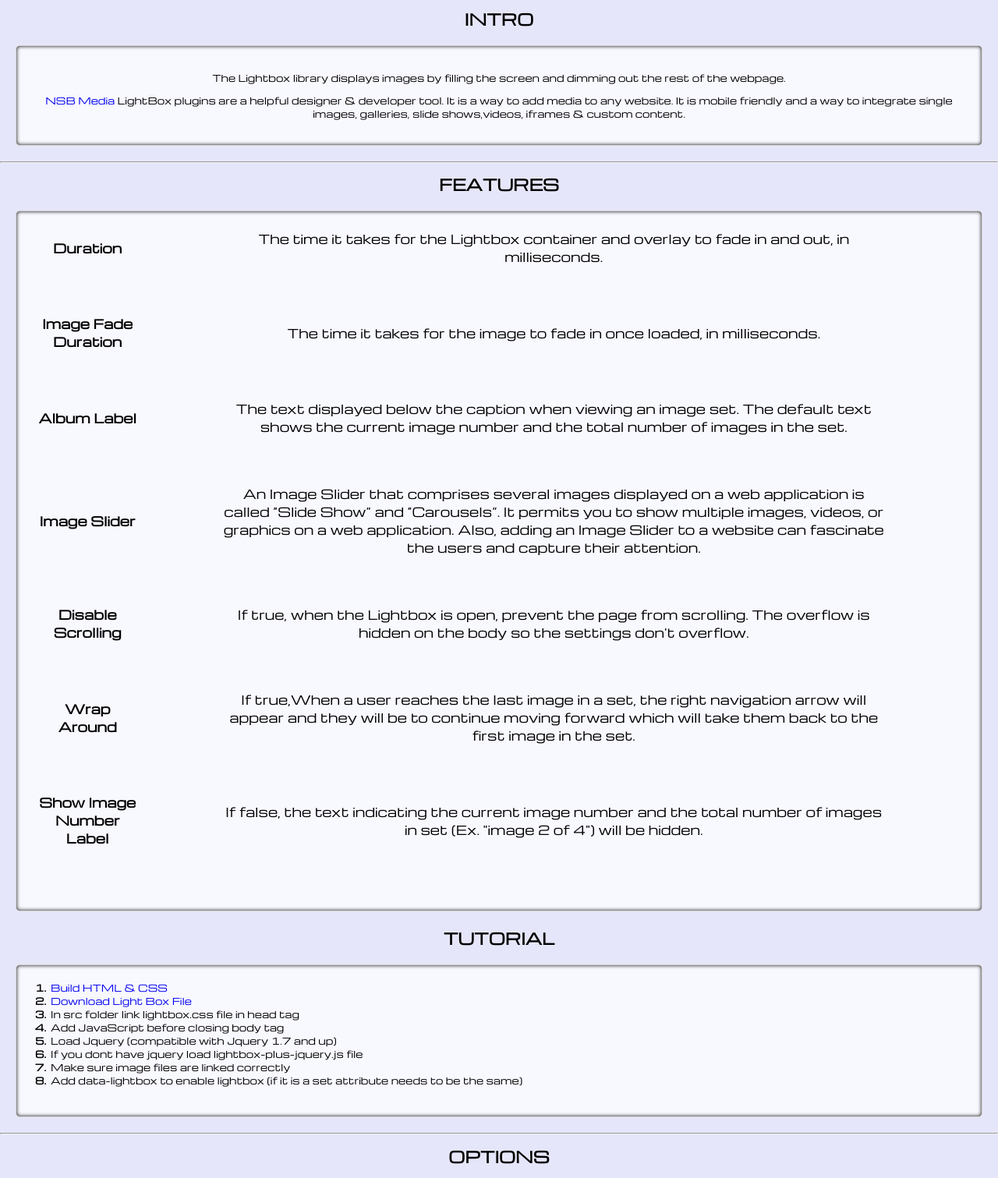
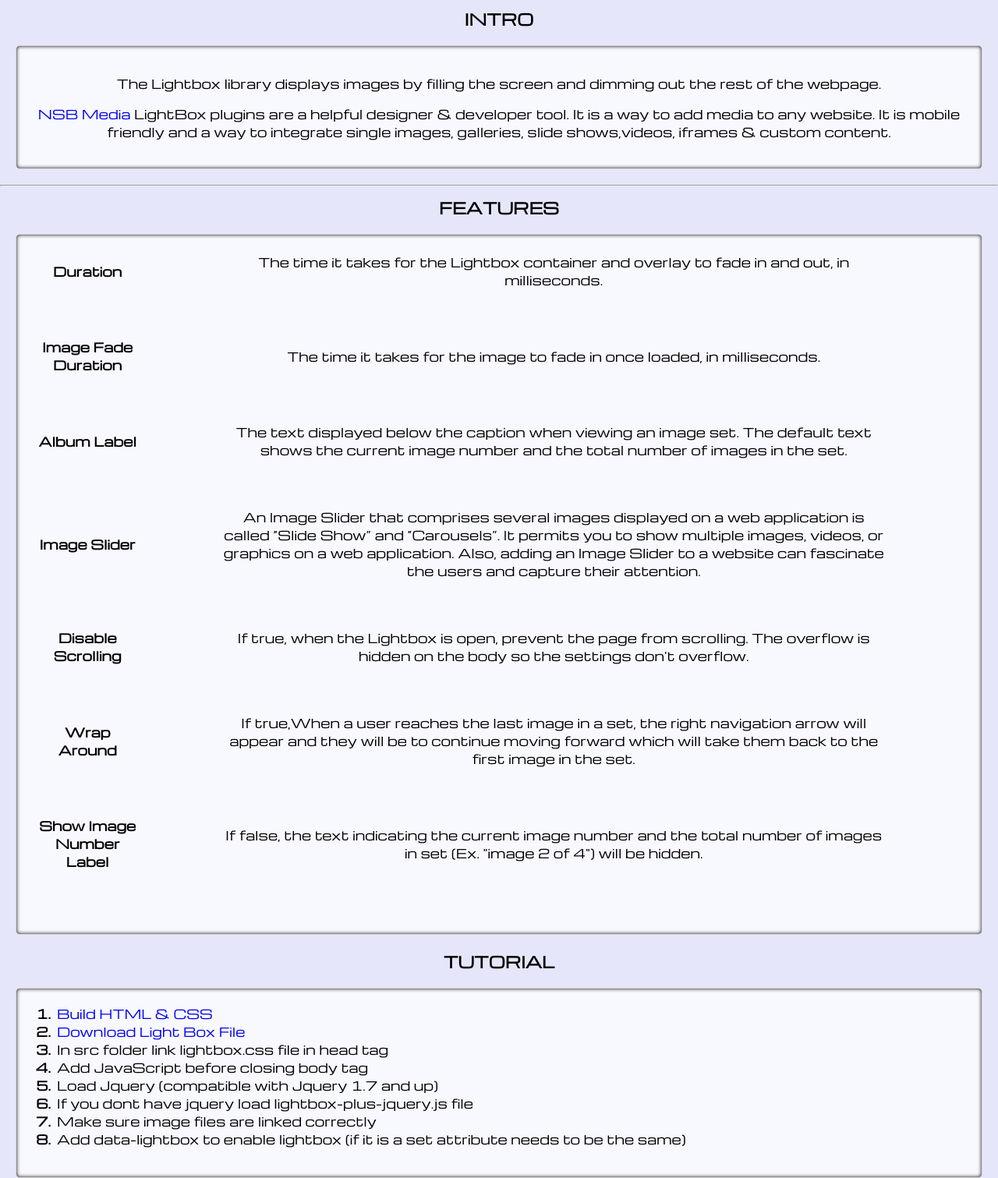
Before and after one commit to Rollan2000/Rollan2000-Joshua-Aala2.github.io, a plain HTML site: page index.html in a window 1280 px wide. Shown: the part 160-1671 px from the top of the page at 78% size. Drawn offline with nearby package versions, Linux system fonts and the light colour scheme.

Commit message:
Update stylesheet.css

```diff
--- a/stylesheet.css
+++ b/stylesheet.css
@@ -87,7 +87,9 @@ html {
   /*------------------------------------------------------------------------------------------
   ADD NOTES HERE
   /*------------------------------------------------------------------------------------------ */
-
+  #into p {
+	  font-size: 16px;
+		}
   /*----------------------------------------- FEATURES---------------------------------------- */
   /*------------------------------------------------------------------------------------------
   ADD NOTES HERE
@@ -126,6 +128,9 @@ html {
   /*------------------------------------------------------------------------------------------
   ADD NOTES HERE
   /*------------------------------------------------------------------------------------------ */
+li{
+	font-size:16px;
+  }
 
 ol {
 	display: inline-block;
```
